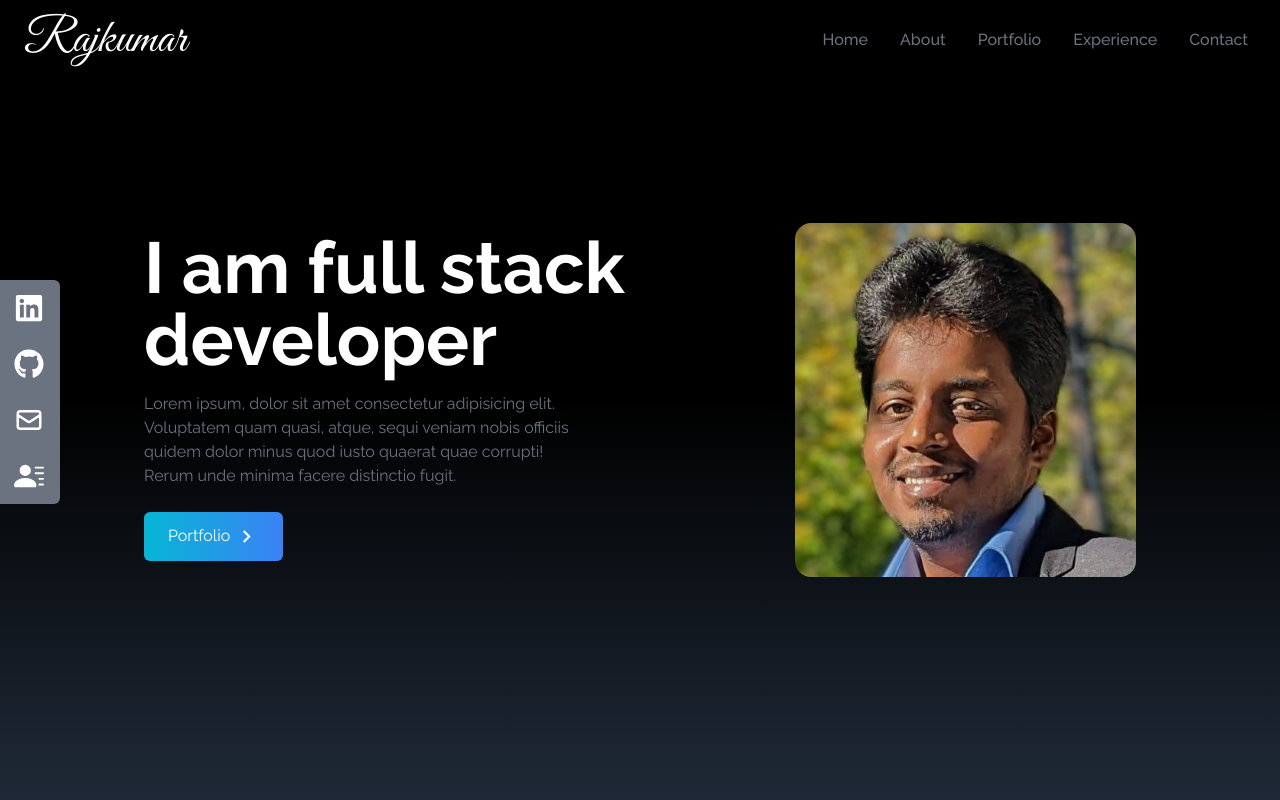
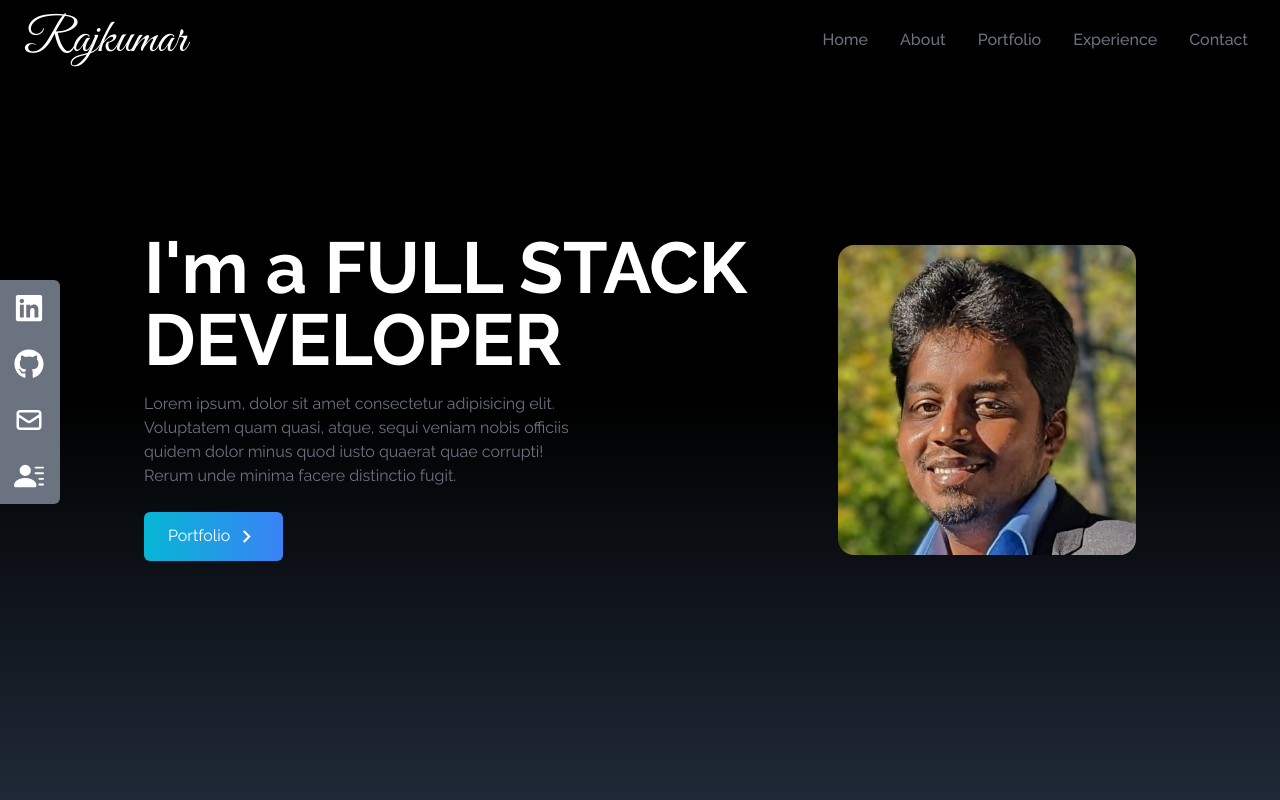
Before and after one commit to Rajkumar-kumaravelu/MyPortfolio, a React (Create React App) app: page / in a window 1280 px wide. Shown: the top 800 px of the page. Built offline with nearby package versions, Linux system fonts and the light colour scheme; a web font is replaced by a local one.

Commit message:
testing deployment

```diff
--- a/src/components/Home.jsx
+++ b/src/components/Home.jsx
@@ -10,7 +10,7 @@ const Home = () => {
             <div className='max-w-screen-lg mx-auto flex flex-col items-center justify-center h-full px-4 md:flex-row'>
                 <div className=' flex flex-col justify-center h-full'>
                     <h2 className='text-4xl sm:text-7xl font-bold text-white'>
-                        I am full stack developer
+                        I'm a FULL STACK DEVELOPER
                     </h2>
 
                     <p className='text-gray-500 py-4 max-w-md'>
```
